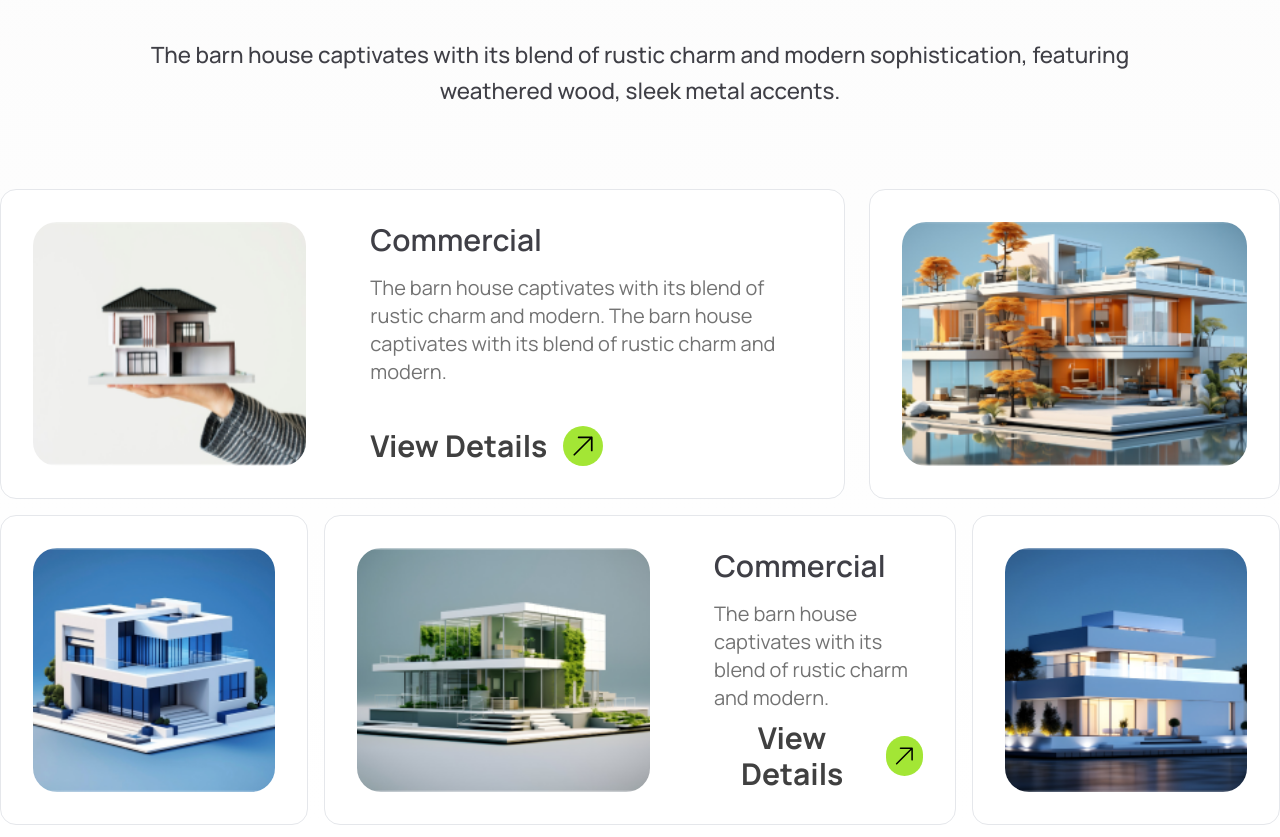
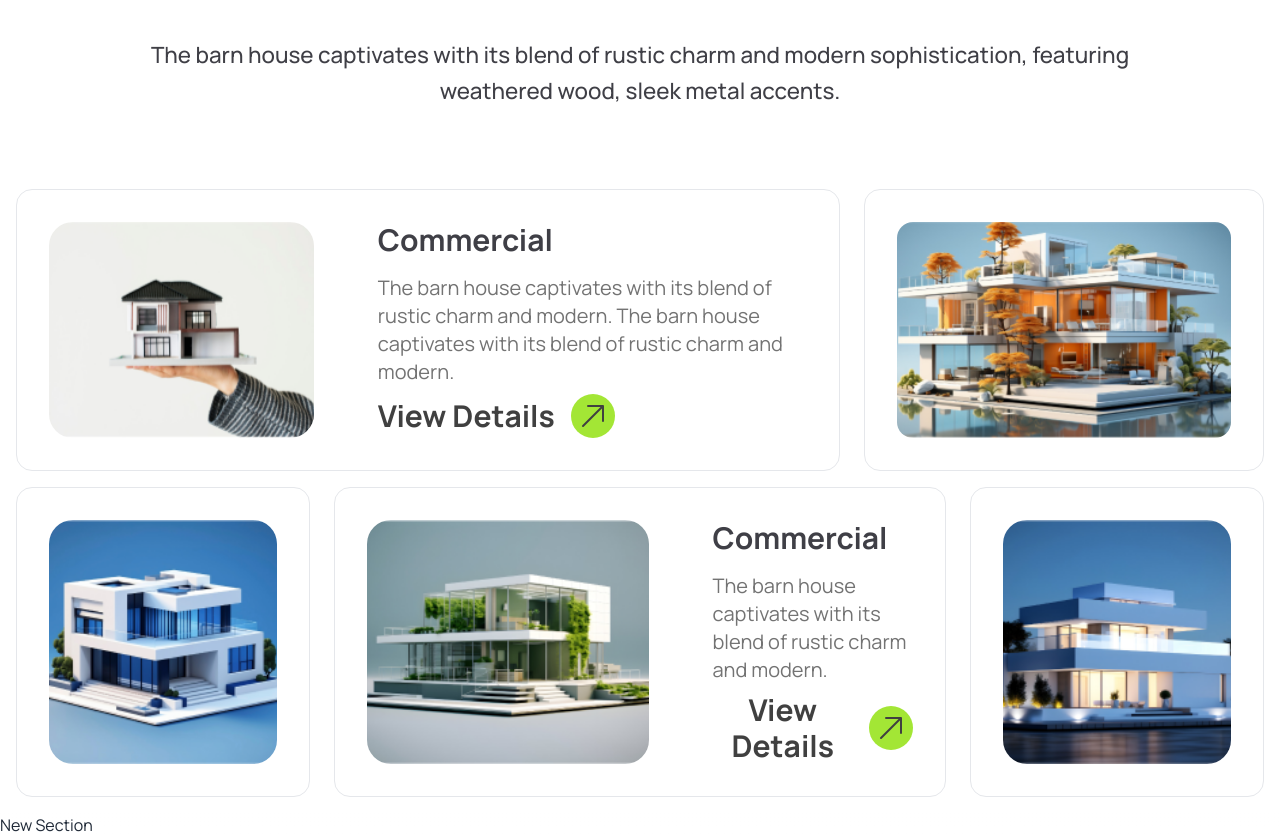
Before and after one commit to Shorno/PH-Assignment-3, a website: page index.html in a window 1280 px wide. Shown: the part 3177-4014 px from the top of the page. Drawn offline with nearby package versions, Linux system fonts and the light colour scheme.

Commit message:
portfolio responsive

```diff
--- a/index.html
+++ b/index.html
@@ -96,7 +96,7 @@
         </div>
     </div>
 </section>
-<section class="px-4 lg:px-0 bg-base-200 pt-20 lg:pt-0 pb-24">
+<section class="px-4 lg:px-0 bg-base-200 pt-20 lg:pt-0 lg:pb-24 ">
     <div class="container mx-auto">
         <div class="flex flex-col md:flex-row gap-14 justify-between min-h-screen">
             <div class="flex-1 gap-10 flex flex-col items-center justify-center lg:items-start">
@@ -261,8 +261,9 @@
         </div>
     </div>
 </section>
-<section class="container mx-auto">
-    <div class="container mx-auto flex flex-col justify-center items-center gap-10 mt-20">
+<section class="mx-auto lg:bg-white bg-base-200">
+    <div class="container mx-auto">
+        <div class="container mx-auto flex flex-col justify-center items-center gap-10 pt-20">
             <div class="flex px-4 py-2 bg-lime-300/20 rounded-3xl gap-2 items-center justify-center  w-fit">
                 <svg xmlns="http://www.w3.org/2000/svg" fill="none" viewBox="0 0 24 24" stroke-width="1.5"
                      stroke="currentColor" class="size-8">
@@ -277,96 +278,102 @@
                 The barn house captivates with its blend of rustic charm and
                 modern sophistication, featuring weathered wood, sleek metal accents.</p>
         </div>
-    <div class="pt-20">
-        <div class="grid grid-rows-2 gap-4">
-            <!--             First row-->
-            <div class="grid grid-cols-1 md:grid-cols-12 gap-6">
-                <div class="col-span-1 md:col-span-8">
-                    <div class="card card-side bg-base-100 border border-gray-200 h-full">
-                        <figure class="w-2/5 p-8">
-                            <img src="public/img1.png" alt="Barn house" class="w-full h-full rounded-3xl object-cover"/>
+        <div class="container mx-auto p-4 pt-20">
+            <div class="flex flex-col gap-6 lg:gap-4">
+                <!-- First row -->
+                <div class="grid grid-cols-1 lg:grid-cols-12 gap-6">
+                    <div class="lg:col-span-8">
+                        <div class="card lg:card-side bg-base-100 border border-gray-200 h-full">
+                            <figure class="p-6 lg:w-2/5 lg:p-8">
+                                <img src="public/img1.png" alt="Barn house"
+                                     class="w-full h-64 lg:h-full object-cover rounded-2xl lg:rounded-3xl"/>
                             </figure>
-                        <div class="card-body w-3/5 flex flex-col justify-between">
-                            <div class="flex flex-col gap-4">
-                                <h2 class="card-title text-3xl text-zinc-700 font-semibold">Commercial</h2>
-                                <p class="text-xl text-neutral-500">The barn house captivates with its blend of rustic
-                                    charm
-                                    and modern. The barn house captivates with its blend of rustic charm and modern.</p>
+                            <div class="card-body lg:w-3/5 justify-between">
+                                <div>
+                                    <h2 class="card-title text-2xl lg:text-3xl font-bold text-zinc-700">Commercial</h2>
+                                    <p class="text-lg lg:text-xl text-neutral-500 mt-4">
+                                        The barn house captivates with its blend of rustic charm and modern. The
+                                        barn house captivates with its blend of rustic charm and modern.
+                                    </p>
                                 </div>
                                 <div class="card-actions">
-                                <button class="text-neutral-700 font-bold text-3xl flex items-center gap-4">
+                                    <button class="text-neutral-700 font-bold text-xl lg:text-3xl flex items-center gap-4">
                                         View Details
-                                    <svg xmlns="http://www.w3.org/2000/svg" fill="none" viewBox="0 0 24 24"
-                                         stroke-width="1.5"
-                                         stroke="black" class="size-10 bg-lime-400 rounded-full p-1.5">
-                                        <path stroke-linecap="round" stroke-linejoin="round"
-                                              d="m4.5 19.5 15-15m0 0H8.25m11.25 0v11.25"/>
+                                        <span class="bg-lime-400 rounded-full p-1.5">
+                  <svg xmlns="http://www.w3.org/2000/svg" fill="none" viewBox="0 0 24 24" stroke="currentColor"
+                       class="w-8 h-8">
+                    <path stroke-linecap="round" stroke-linejoin="round" stroke-width="1.5"
+                          d="M4.5 19.5l15-15m0 0H8.25m11.25 0v11.25"/>
                   </svg>
+                </span>
                                     </button>
                                 </div>
                             </div>
                         </div>
                     </div>
-                <div class="col-span-1 md:col-span-4">
+                    <div class="lg:col-span-4">
                         <div class="card bg-base-100 border border-gray-200 h-full">
-                        <figure class="h-full p-8">
+                            <figure class="h-64 lg:h-full p-6 lg:p-8">
                                 <img src="public/img2.png" alt="Modern house"
-                                 class="w-full h-full object-cover rounded-3xl"/>
+                                     class="w-full h-full object-cover rounded-2xl"/>
                             </figure>
                         </div>
                     </div>
                 </div>
+
                 <!-- Second row -->
-            <div class="grid grid-cols-12 gap-4">
-                <div class="col-span-3">
+                <div class="grid grid-cols-1 lg:grid-cols-12 gap-6">
+                    <div class="lg:col-span-3">
                         <div class="card bg-base-100 border border-gray-200 h-full">
-                        <figure class="h-full p-8">
+                            <figure class="h-64 lg:h-full p-6 lg:p-8">
                                 <img src="public/img3.png" alt="Modern house"
-                                 class="w-full h-full object-cover rounded-3xl"/>
+                                     class="w-full h-full object-cover rounded-2xl lg:rounded-3xl"/>
                             </figure>
                         </div>
                     </div>
-                <div class="col-span-6">
-                    <div class="card card-side bg-base-100 border border-gray-200 h-full">
-                        <figure class="w-4/5 p-8">
-                            <img src="public/img4.png" alt="Barn house" class="w-full h-full rounded-3xl object-cover"/>
+                    <div class="lg:col-span-6">
+                        <div class="card lg:card-side bg-base-100 border border-gray-200 h-full">
+                            <figure class="p-6 lg:w-4/5 lg:p-8">
+                                <img src="public/img4.png" alt="Barn house"
+                                     class="w-full h-64 lg:h-full object-cover rounded-2xl lg:rounded-3xl"/>
                             </figure>
-                        <div class="card-body w-3/5 flex flex-col justify-between">
-                            <div class="flex flex-col gap-4">
-                                <h2 class="card-title text-3xl text-zinc-700 font-semibold">Commercial</h2>
-                                <p class="text-xl text-neutral-500">The barn house captivates with its blend of rustic
-                                    charm
-                                    and modern.</p>
+                            <div class="card-body lg:w-3/5 justify-between">
+                                <div>
+                                    <h2 class="card-title text-2xl lg:text-3xl font-bold text-zinc-700">Commercial</h2>
+                                    <p class="text-lg lg:text-xl text-neutral-500 mt-4">
+                                        The barn house captivates with its blend of rustic charm and modern.
+                                    </p>
                                 </div>
                                 <div class="card-actions">
-                                <button class="text-neutral-700 font-bold text-3xl flex items-center gap-4">
+                                    <button class="text-neutral-700 font-bold text-xl lg:text-3xl flex items-center gap-4">
                                         View Details
-                                    <svg xmlns="http://www.w3.org/2000/svg" fill="none" viewBox="0 0 24 24"
-                                         stroke-width="1.5"
-                                         stroke="black" class="size-10 bg-lime-400 rounded-full p-1.5">
-                                        <path stroke-linecap="round" stroke-linejoin="round"
-                                              d="m4.5 19.5 15-15m0 0H8.25m11.25 0v11.25"/>
+                                        <span class="bg-lime-400 rounded-full p-1.5">
+                  <svg xmlns="http://www.w3.org/2000/svg" fill="none" viewBox="0 0 24 24" stroke="currentColor"
+                       class="w-8 h-8">
+                    <path stroke-linecap="round" stroke-linejoin="round" stroke-width="1.5"
+                          d="M4.5 19.5l15-15m0 0H8.25m11.25 0v11.25"/>
                   </svg>
+                </span>
                                     </button>
                                 </div>
                             </div>
                         </div>
                     </div>
-                <div class="col-span-3">
+                    <div class="lg:col-span-3">
                         <div class="card bg-base-100 border border-gray-200 h-full">
-                        <figure class="h-full p-8">
+                            <figure class="h-64 lg:h-full p-6 lg:p-8">
                                 <img src="public/img5.png" alt="Modern house"
-                                 class="w-full h-full object-cover rounded-3xl"/>
+                                     class="w-full h-full object-cover rounded-2xl lg:rounded-3xl"/>
                             </figure>
                         </div>
                     </div>
                 </div>
             </div>
-
-
+        </div>
     </div>
 </section>
-
-
+<section>
+    New Section
+</section>
 </body>
 </html>
```
Lines whose indentation alone changed are shown as unchanged.
